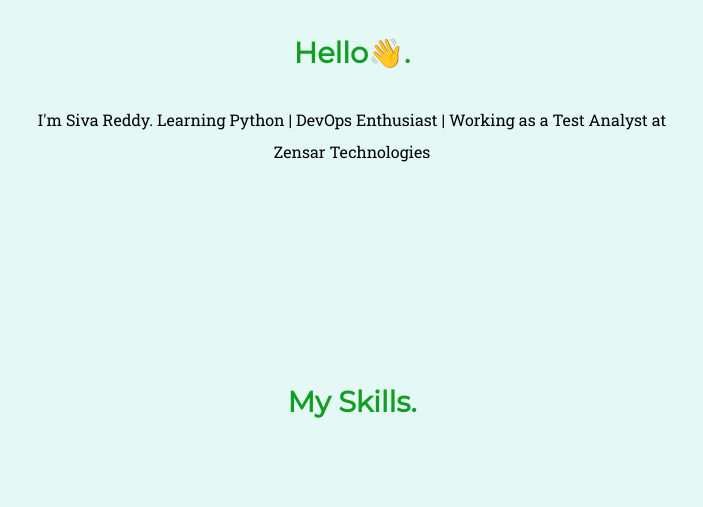
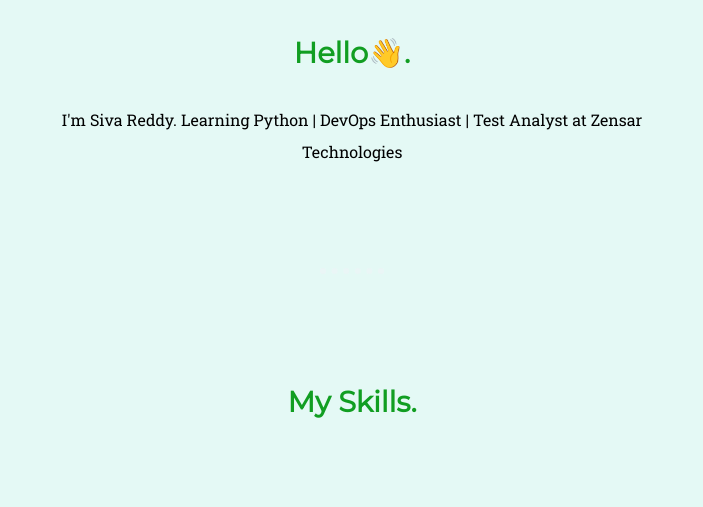
Before and after one commit to SivaReddy184/Portfolio, a plain HTML site: page index.html in a window 1280 px wide. Shown: the part 870-1377 px from the top of the page, without its empty margins (288-991 px from the left). Drawn offline with Linux system fonts and the light colour scheme.

Commit message:
modified workflow

```diff
--- a/index.html
+++ b/index.html
@@ -28,7 +28,7 @@
       <div class="profile">
         <img src="images/siva.png" alt="siva profile pic" width="180" height="180">
         <h2>Hello👋.</h2>
-        <p class="intro">I'm Siva Reddy. Learning Python | DevOps Enthusiast | Working as a Test Analyst at Zensar Technologies</p>
+        <p class="intro">I'm Siva Reddy. Learning Python | DevOps Enthusiast | Test Analyst at Zensar Technologies</p>
       </div>
       <hr>
       <div class="skills">
```
Also changed, not shown: 1 other file.
